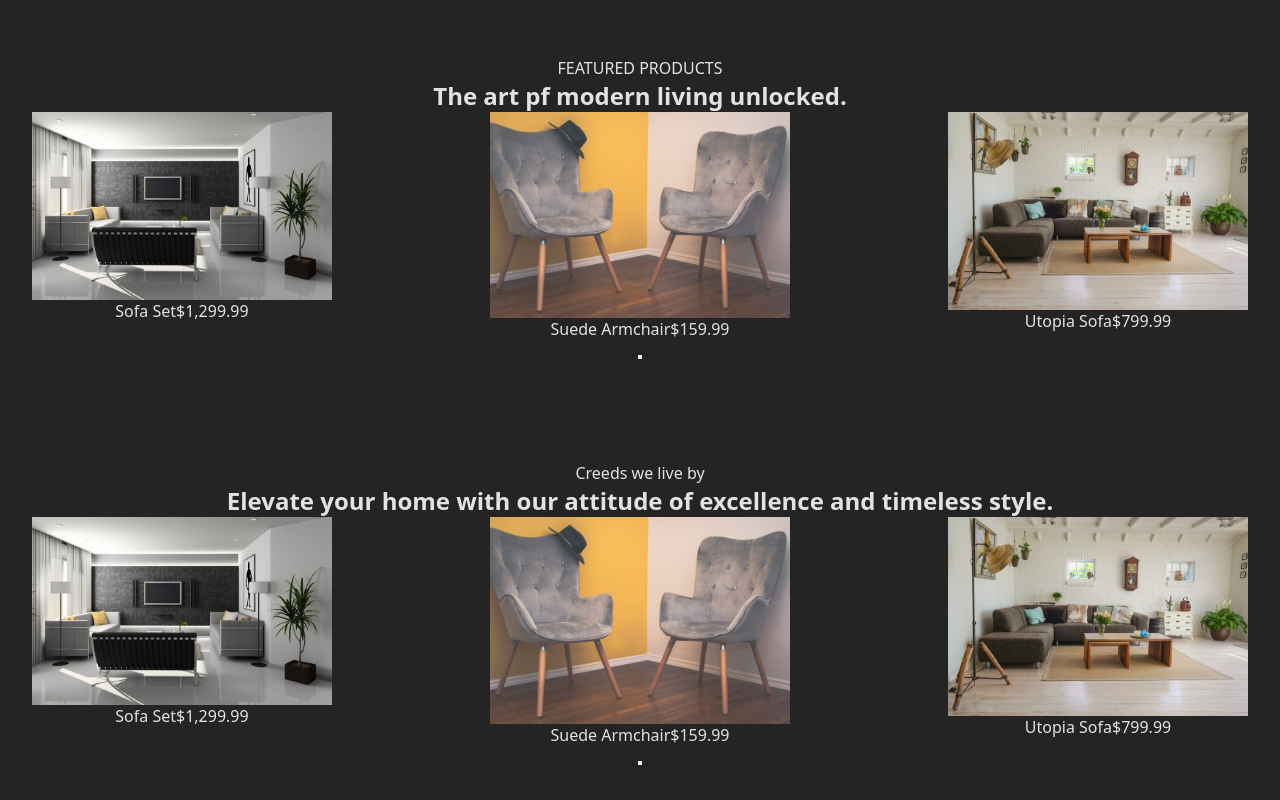
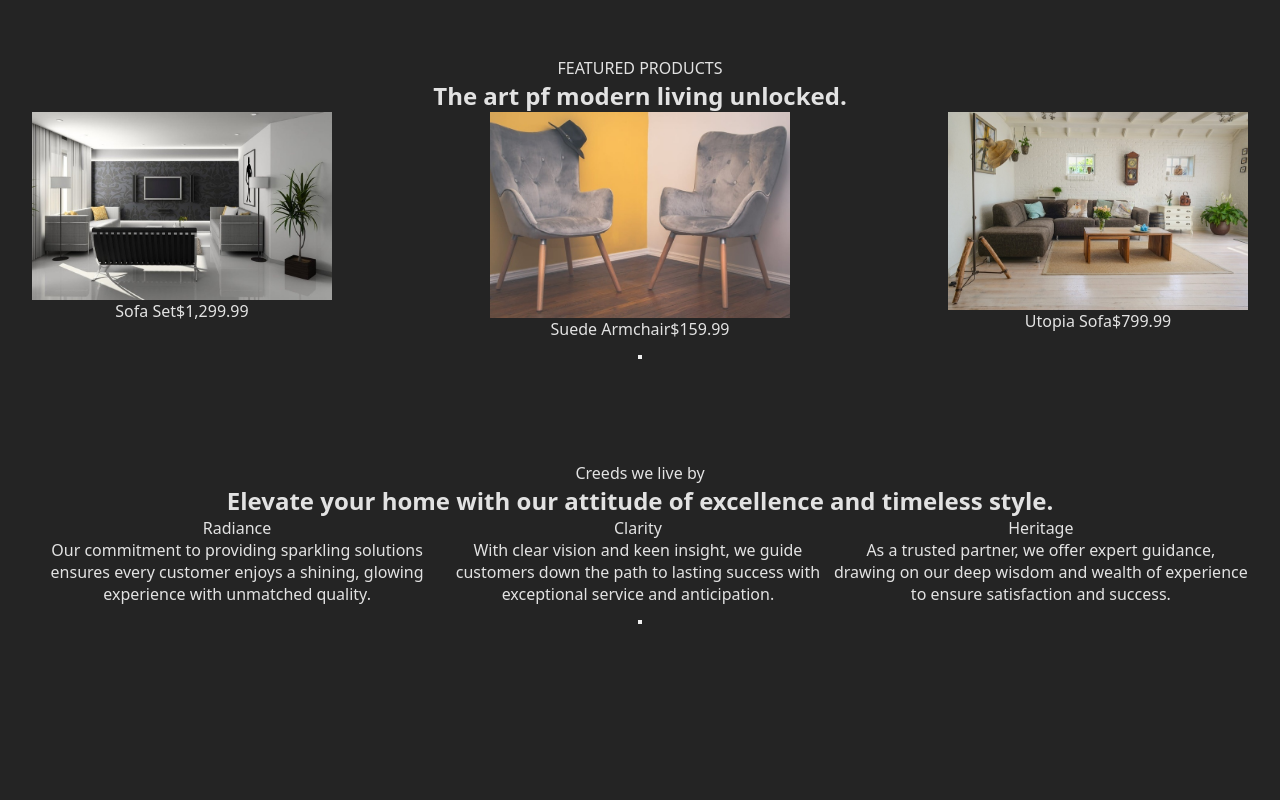
Before and after one commit to ilicc-sara/Shoppers-Dream, a React (Vite) app: page / in a window 1280 px wide. Shown: the part 870-1670 px from the top of the page. After the commit the page ends 1529 px from the top, so only its background shows below. Built offline with nearby package versions, Linux system fonts and the light colour scheme.

Commit message:
...... ..... . . . . . . .

```diff
--- a/src/App.jsx
+++ b/src/App.jsx
@@ -77,26 +77,27 @@ function App() {
 
         <div className="some-products">
           <div className="single-product">
-            <img src="./product-15.jpeg" />
-            <div>
-              <span>Sofa Set</span>
-              <span>$1,299.99</span>
-            </div>
+            <p>Radiance</p>
+            <p>
+              Our commitment to providing sparkling solutions ensures every
+              customer enjoys a shining, glowing experience with unmatched
+              quality.
+            </p>
           </div>
           <div className="single-product">
-            <img src="./product-16.jpeg" />
-            <div>
-              <span>Suede Armchair</span>
-              <span>$159.99</span>
-            </div>
+            <p>Clarity</p>
+            <p>
+              With clear vision and keen insight, we guide customers down the
+              path to lasting success with exceptional service and anticipation.
+            </p>
           </div>
           <div className="single-product">
-            <img src="./product-17.jpeg" />
-
-            <div>
-              <span>Utopia Sofa</span>
-              <span>$799.99</span>
-            </div>
+            <p>Heritage</p>
+            <p>
+              As a trusted partner, we offer expert guidance, drawing on our
+              deep wisdom and wealth of experience to ensure satisfaction and
+              success.
+            </p>
           </div>
         </div>
         <button className="btn"></button>
```
